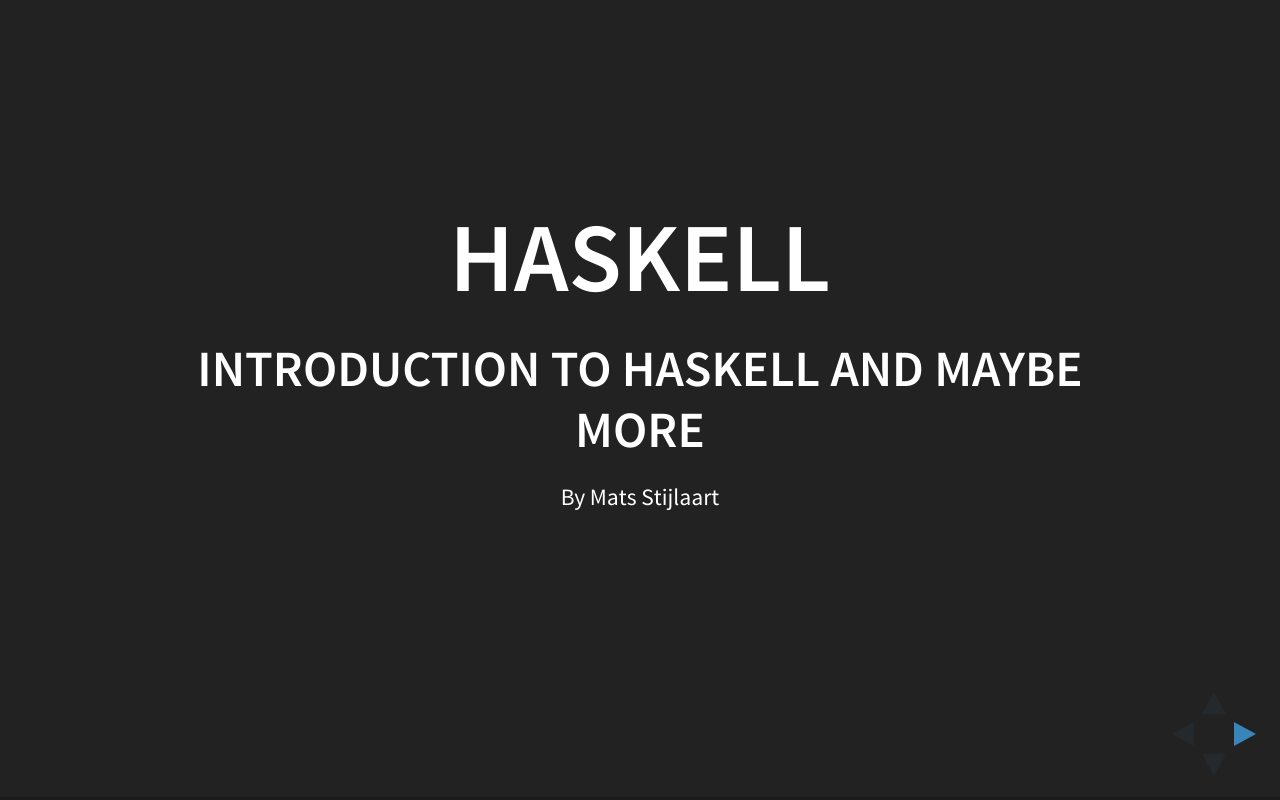
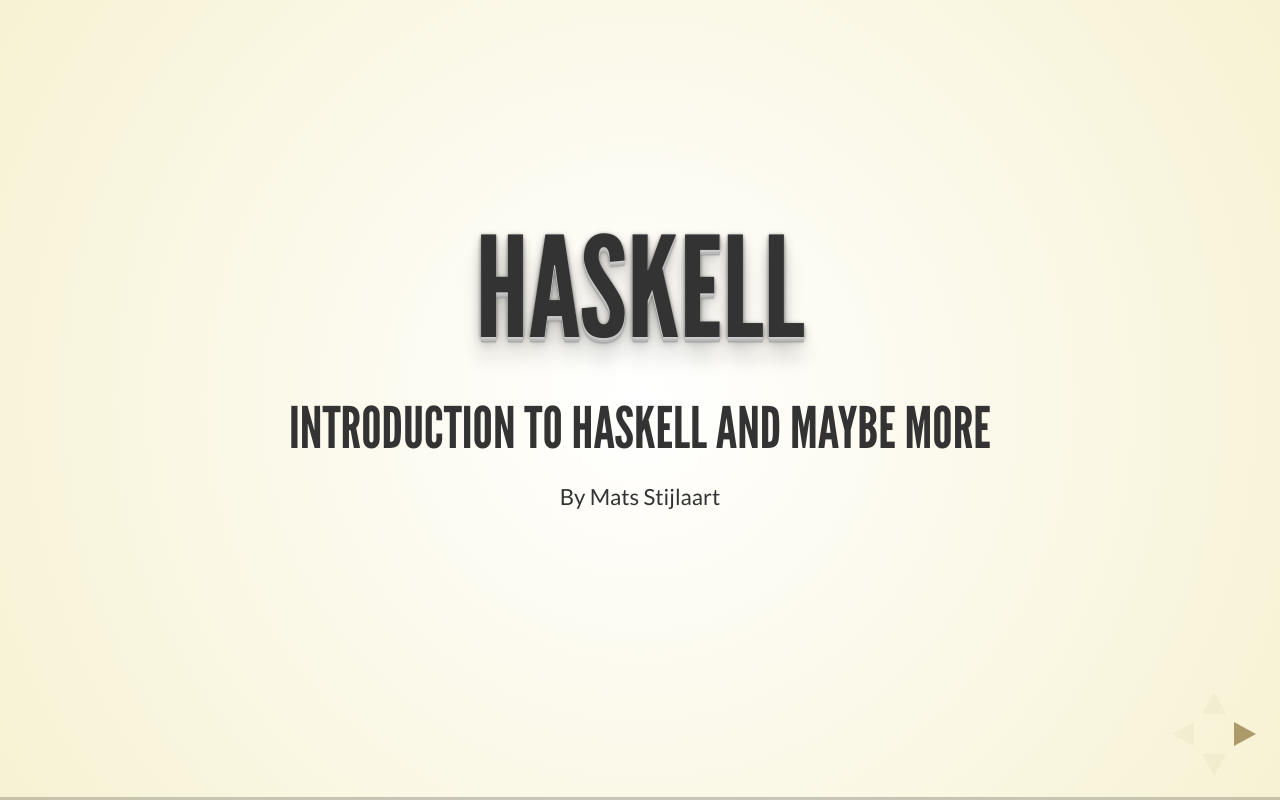
Before and after one commit to stil4m/techday-haskell, a website: page presentation/index.html in a window 1280 px wide. Drawn offline with nearby package versions, Linux system fonts and the light colour scheme; some packages are replaced by stand-ins of ours.

Commit message:
Fix for theme

```diff
--- a/presentation/index.html
+++ b/presentation/index.html
@@ -16,7 +16,7 @@
           content="width=device-width, initial-scale=1.0, maximum-scale=1.0, user-scalable=no, minimal-ui">
 
     <link rel="stylesheet" href="css/reveal.css">
-    <link rel="stylesheet" href="css/theme/black.css" id="theme">
+    <link rel="stylesheet" href="css/theme/beige.css" id="theme">
 
     <script type="text/javascript" src="http://cdn.mathjax.org/mathjax/latest/MathJax.js?config=TeX-AMS_HTML"></script>
 
```
